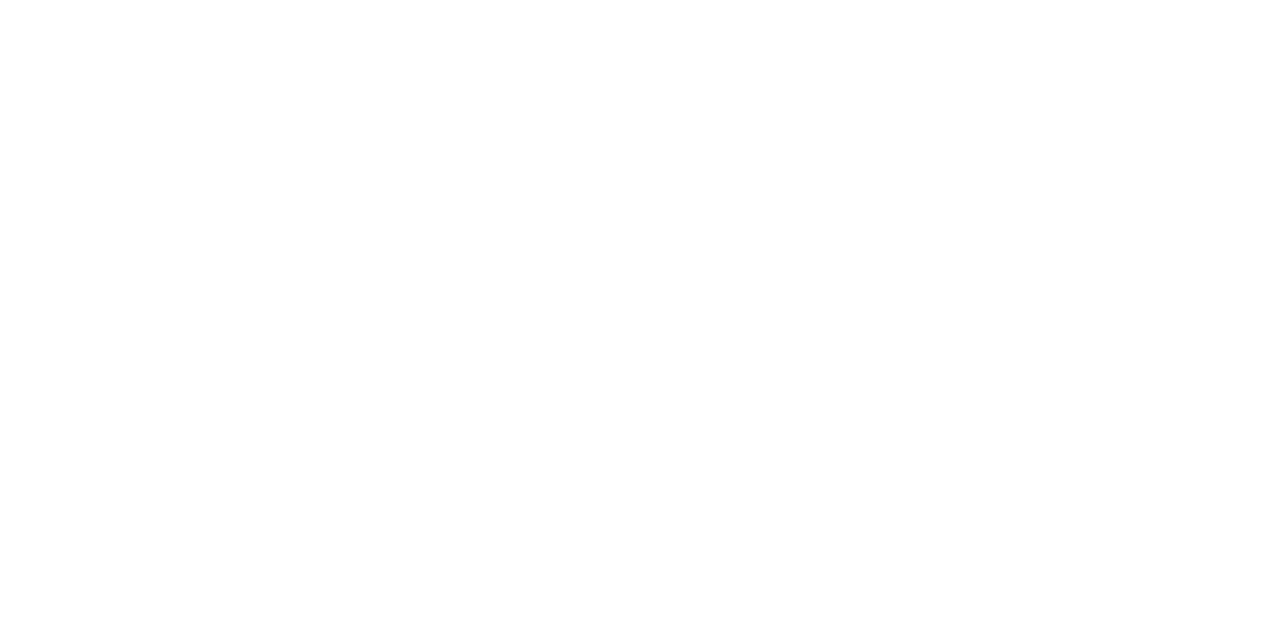
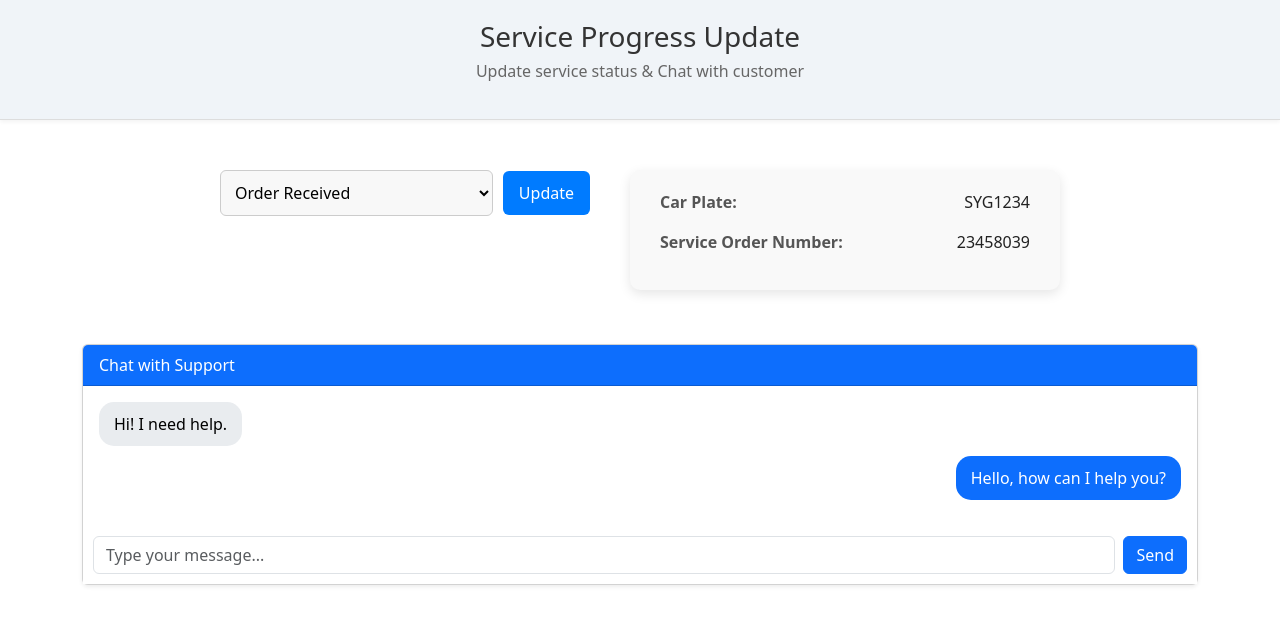
Before and after one commit to D-N-Z-F/pos-laju-dms, an Angular app in the folder client/: page /technician-service-update in a window 1280 px wide. Before the commit this address led to /. Shown: the top 624 px of the page. Built offline with nearby package versions, Linux system fonts and the light colour scheme.

Commit message:
technician service update page

```diff
--- a/client/angular.json
+++ b/client/angular.json
@@ -34,7 +34,9 @@
             "styles": [
               "src/styles.scss"
             ],
-            "scripts": []
+            "scripts": [
+              "node_modules/jquery/dist/jquery.min.js"
+            ]
           },
           "configurations": {
             "production": {
--- a/client/package.json
+++ b/client/package.json
@@ -17,6 +17,7 @@
     "@angular/platform-browser": "^19.2.0",
     "@angular/platform-browser-dynamic": "^19.2.0",
     "@angular/router": "^19.2.0",
+    "jquery": "^3.7.1",
     "rxjs": "~7.8.0",
     "tslib": "^2.3.0",
     "zone.js": "~0.15.0"
@@ -26,6 +27,7 @@
     "@angular/cli": "^19.2.13",
     "@angular/compiler-cli": "^19.2.0",
     "@types/jasmine": "~5.1.0",
+    "@types/jquery": "^3.5.32",
     "jasmine-core": "~5.6.0",
     "karma": "~6.4.0",
     "karma-chrome-launcher": "~3.2.0",
--- a/client/src/app/app.routes.ts
+++ b/client/src/app/app.routes.ts
@@ -1,9 +1,14 @@
 import { Routes } from '@angular/router';
 import { CustomerServiceProgressComponent } from './customer-service-progress/customer-service-progress.component';
+import { TechnicianServiceUpdateComponent } from './technician-service-update/technician-service-update.component';
 
 export const routes: Routes = [
     {
         path: 'customer-service-progress',
         component: CustomerServiceProgressComponent,
     },
+    {
+        path: 'technician-service-update',
+        component: TechnicianServiceUpdateComponent,
+    },
 ];
--- a/client/src/app/customer-service-progress/customer-service-progress.component.html
+++ b/client/src/app/customer-service-progress/customer-service-progress.component.html
@@ -19,6 +19,10 @@
 
 <body class="d-flex flex-column overflow-auto
              h-100 bg-success text-dark">
+
+    <header class="page-header">
+        <h1>Service Progress Status</h1>
+    </header>
 
     <div class="container h-50 px-4
                 py-5 mx-auto">
@@ -69,7 +73,7 @@
                     <p class="font-weight-bold
                               text-monospace
                               pt-3 ml-5">
-                        Tracking ID
+                        Service Order Number
                         <span class="badge badge-pill
                                      badge-danger border
                                      border-secondary
--- a/client/src/app/customer-service-progress/customer-service-progress.component.scss
+++ b/client/src/app/customer-service-progress/customer-service-progress.component.scss
@@ -0,0 +1,20 @@
+.page-header {
+  text-align: center;
+  padding: 20px 10px;
+  background-color: #f0f4f8;
+  border-bottom: 1px solid #ddd;
+  margin-bottom: 20px;
+  box-shadow: 0 2px 4px rgba(0,0,0,0.05);
+}
+
+.page-header h1 {
+  font-size: 28px;
+  margin: 0;
+  color: #333;
+}
+
+.subheading {
+  font-size: 16px;
+  color: #666;
+  margin-top: 5px;
+}
--- a/client/src/app/customer-service-progress/customer-service-progress.component.ts
+++ b/client/src/app/customer-service-progress/customer-service-progress.component.ts
@@ -12,7 +12,7 @@
   // serviceStatus: any = "Ready To Collect"
   serviceStatusList = ['Order Received', 'Waiting In Line', 'Service In Progress', 'Completed', 'Ready To Collect'];
   index = 0;
-  serviceStatus = this.serviceStatusList[0];
+  serviceStatus: any = this.serviceStatusList[0];
   intervalId: any;
 
   constructor() {
@@ -25,12 +25,18 @@
   }
 
   ngOnInit() {
+    // start - manually loop the status
+    // this.intervalId = setInterval(() => {
+    //   this.serviceStatus = this.serviceStatusList[this.index];
+    //   this.index = this.index + 1;
+    //   if (this.index >= this.serviceStatusList.length) {
+    //     clearInterval(this.intervalId); // Stop the interval after last element
+    //   }
+    // }, 5000);
+    // end - manually loop the status
+
     this.intervalId = setInterval(() => {
-      this.serviceStatus = this.serviceStatusList[this.index];
-      this.index = this.index + 1;
-      if (this.index >= this.serviceStatusList.length) {
-        clearInterval(this.intervalId); // Stop the interval after last element
-      }
+      this.serviceStatus = localStorage.getItem("serviceStatus")
     }, 5000);
   }
 
--- /dev/null
+++ b/client/src/app/technician-service-update/technician-service-update.component.html
@@ -0,0 +1,60 @@
+<!DOCTYPE html>
+<html lang="en">
+
+<head>
+    <meta charset="UTF-8">
+    <title>Bootstrap Chat UI</title>
+    <meta name="viewport" content="width=device-width, initial-scale=1">
+    <!-- Bootstrap 5 CDN -->
+    <link href="https://cdn.jsdelivr.net/npm/bootstrap@5.3.0/dist/css/bootstrap.min.css" rel="stylesheet">
+</head>
+
+<body>
+    <header class="page-header">
+        <h1>Service Progress Update</h1>
+        <p class="subheading">Update service status & Chat with customer</p>
+    </header>
+    <div class="main-layout">
+        <!-- Left: Dropdown + Button -->
+        <div class="dropdown-button-wrapper">
+            <select [(ngModel)]="selectedOption" class="custom-select">
+                <option *ngFor="let option of options" [value]="option">{{ option }}</option>
+            </select>
+            <button (click)="onActionClick()" class="custom-button">Update</button>
+        </div>
+
+        <!-- Right: Vehicle Info Card -->
+        <div class="vehicle-info-card">
+            <div class="info-row">
+                <span class="label">Car Plate:</span>
+                <span class="value">{{ carPlate }}</span>
+            </div>
+            <div class="info-row">
+                <span class="label">Service Order Number:</span>
+                <span class="value">{{ chassisNumber }}</span>
+            </div>
+        </div>
+    </div>
+    <div class="container py-4">
+        <div class="card shadow-sm">
+            <div class="card-header bg-primary text-white">
+                Chat with Support
+            </div>
+            <div class="card-body chat-box d-flex flex-column">
+                <!-- Messages -->
+                <div class="chat-bubble bot">Hi! I need help.</div>
+                <div class="chat-bubble user">Hello, how can I help you?</div>
+            </div>
+            <div class="chat-input d-flex">
+                <input type="text" class="form-control me-2" id="chat-message" placeholder="Type your message...">
+                <button class="btn btn-primary" id="send-btn" (click)="sendMsg()">Send</button>
+            </div>
+        </div>
+    </div>
+
+    <!-- jQuery & Bootstrap JS -->
+    <script src="https://code.jquery.com/jquery-3.7.1.min.js"></script>
+    <script src="https://cdn.jsdelivr.net/npm/bootstrap@5.3.0/dist/js/bootstrap.bundle.min.js"></script>
+</body>
+
+</html>
--- /dev/null
+++ b/client/src/app/technician-service-update/technician-service-update.component.scss
@@ -0,0 +1,124 @@
+body {
+    background-color: #f8f9fa;
+}
+
+.chat-box {
+    max-height: 500px;
+    overflow-y: auto;
+}
+
+.chat-bubble {
+    padding: 10px 15px;
+    border-radius: 15px;
+    margin-bottom: 10px;
+    max-width: 75%;
+}
+
+.chat-bubble.user {
+    background-color: #0d6efd;
+    color: white;
+    margin-left: auto;
+}
+
+.chat-bubble.bot {
+    background-color: #e9ecef;
+    color: black;
+    margin-right: auto;
+}
+
+.chat-input {
+    position: sticky;
+    bottom: 0;
+    background: white;
+    padding: 10px;
+}
+
+.main-layout {
+    display: flex;
+    justify-content: space-between;
+    align-items: flex-start;
+    gap: 40px;
+    padding: 30px;
+    max-width: 900px;
+    margin: auto;
+    flex-wrap: wrap;
+    /* responsive on small screens */
+}
+
+.dropdown-button-wrapper {
+    display: flex;
+    align-items: center;
+    gap: 10px;
+    flex: 1;
+    min-width: 250px;
+}
+
+.custom-select {
+    padding: 10px;
+    border-radius: 6px;
+    border: 1px solid #ccc;
+    background-color: #f8f8f8;
+    font-size: 16px;
+    flex: 1;
+}
+
+.custom-button {
+    padding: 10px 16px;
+    background-color: #007BFF;
+    color: white;
+    border: none;
+    border-radius: 6px;
+    font-size: 16px;
+    cursor: pointer;
+}
+
+.custom-button:hover {
+    background-color: #0056b3;
+}
+
+.vehicle-info-card {
+    flex: 1;
+    min-width: 280px;
+    padding: 20px 30px;
+    border-radius: 10px;
+    background-color: #f9f9f9;
+    box-shadow: 0 4px 12px rgba(0, 0, 0, 0.1);
+}
+
+.info-row {
+    display: flex;
+    justify-content: space-between;
+    margin-bottom: 16px;
+}
+
+.label {
+    font-weight: 600;
+    color: #555;
+}
+
+.value {
+    font-weight: 500;
+    color: #222;
+    word-break: break-word;
+}
+
+.page-header {
+    text-align: center;
+    padding: 20px 10px;
+    background-color: #f0f4f8;
+    border-bottom: 1px solid #ddd;
+    margin-bottom: 20px;
+    box-shadow: 0 2px 4px rgba(0, 0, 0, 0.05);
+}
+
+.page-header h1 {
+    font-size: 28px;
+    margin: 0;
+    color: #333;
+}
+
+.subheading {
+    font-size: 16px;
+    color: #666;
+    margin-top: 5px;
+}
--- /dev/null
+++ b/client/src/app/technician-service-update/technician-service-update.component.ts
@@ -0,0 +1,47 @@
+import { CommonModule } from '@angular/common';
+import { Component, ViewEncapsulation } from '@angular/core';
+import { FormsModule } from '@angular/forms';
+import $ from 'jquery';
+
+@Component({
+  selector: 'app-technician-service-update',
+  imports: [CommonModule, FormsModule],
+  templateUrl: './technician-service-update.component.html',
+  styleUrl: './technician-service-update.component.scss',
+  encapsulation: ViewEncapsulation.None
+})
+export class TechnicianServiceUpdateComponent {
+  messages = [
+    { text: 'Hello!', type: 'received' },
+    { text: 'Hi, how are you?', type: 'sent' }
+  ];
+  newMessage = '';
+  options: string[] = ['Order Received', 'Waiting In Line', 'Service In Progress', 'Completed', 'Ready To Collect'];
+  selectedOption: string = 'Order Received';
+  carPlate = 'SYG1234';
+  chassisNumber = '23458039';
+
+  constructor() {
+    if (localStorage.getItem("serviceStatus")) {
+      localStorage.removeItem("serviceStatus")
+    }
+  }
+
+  onActionClick() {
+    // alert('Selected option: ' + this.selectedOption);
+    if (localStorage.getItem("serviceStatus")) {
+      localStorage.removeItem("serviceStatus")
+    }
+    localStorage.setItem("serviceStatus", this.selectedOption)
+  }
+
+  sendMsg() {
+    const msg = ($('#chat-message') as any).val().trim();
+      if (msg) {
+        $('.chat-box').append(`<div>${msg}</div>`);
+        $('.chat-box div').last().addClass("chat-bubble user");
+        $('#chat-message').val('');
+        $('.chat-box').scrollTop($('.chat-box')[0].scrollHeight);
+      }
+  }
+}
```
Also changed, not shown: 2 other files (tests, documents, lock files or other folders).
